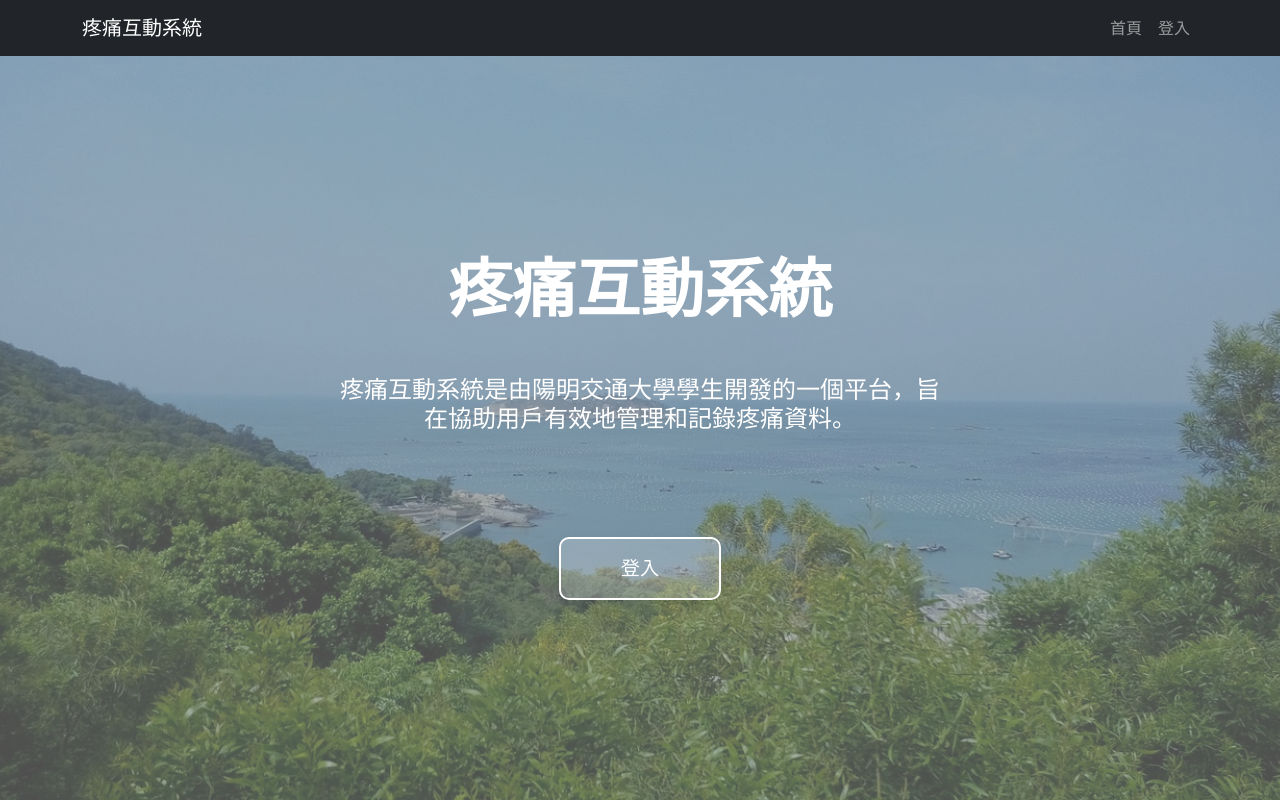
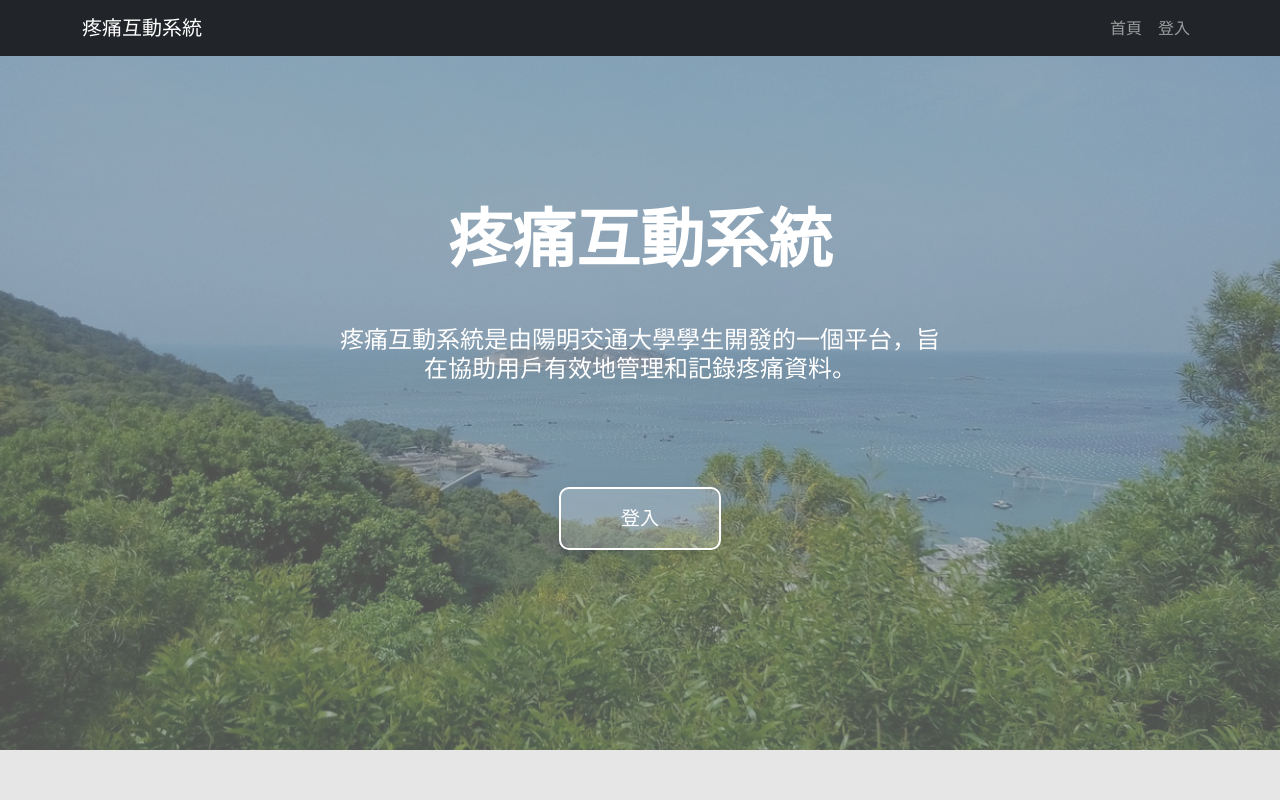
Before and after one commit to NYCU-Service-Learning/nanao-system, a React (Vite) app in the folder frontend/: page /home in a window 1280 px wide. Built offline with nearby package versions, Linux system fonts and the light colour scheme.

Commit message:
fix: calculate the html body height to prevent content to be covered by header and remove redundent padding in Stat page

```diff
--- a/frontend/src/App.css
+++ b/frontend/src/App.css
@@ -3,5 +3,5 @@
 }
 
 .content {
-  margin-top: 50px;
+  height: calc(100vh - 50px);
 }
--- a/frontend/src/pages/Stat/Stat.css
+++ b/frontend/src/pages/Stat/Stat.css
@@ -2,8 +2,6 @@
     position: relative;
     width: 80%;
     margin: 0 auto;
-    padding-top: 5%;
-    padding-bottom: 5%;
 }
 
 .table .stat-time-column {
```
